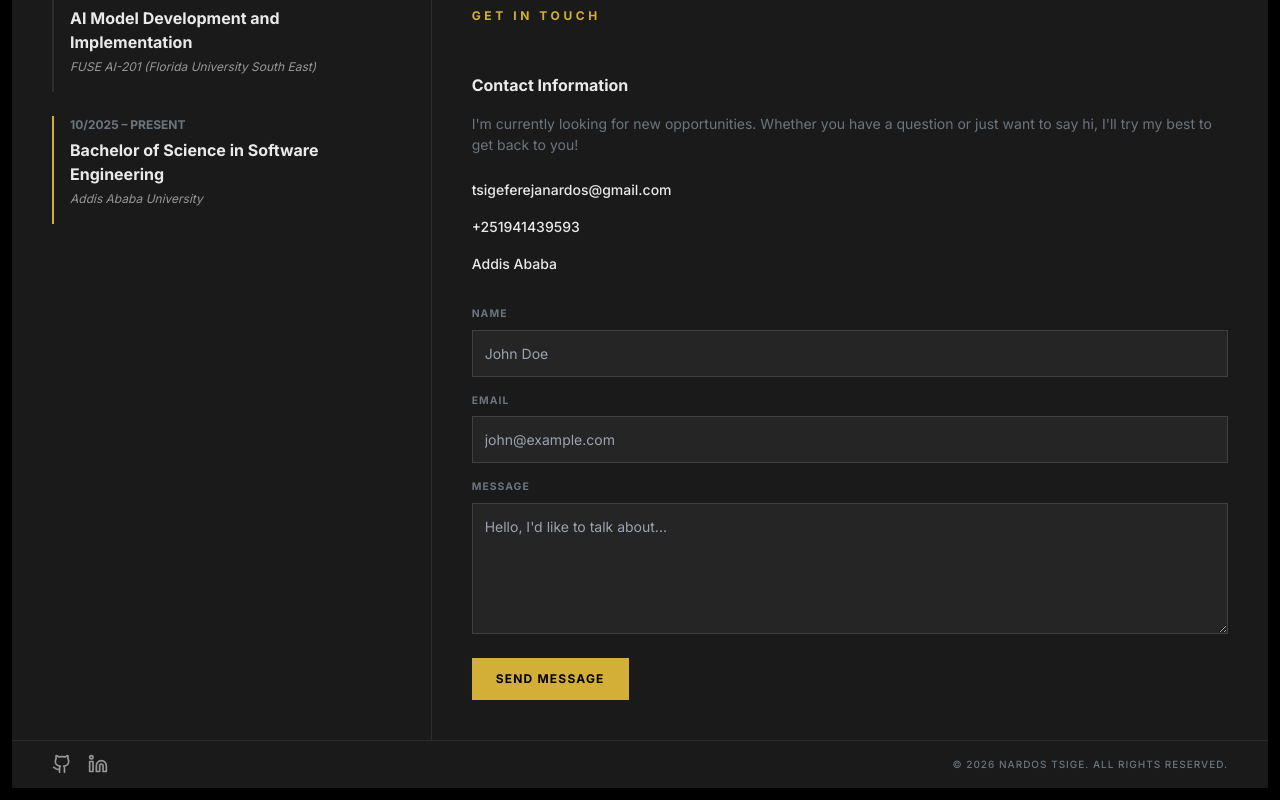
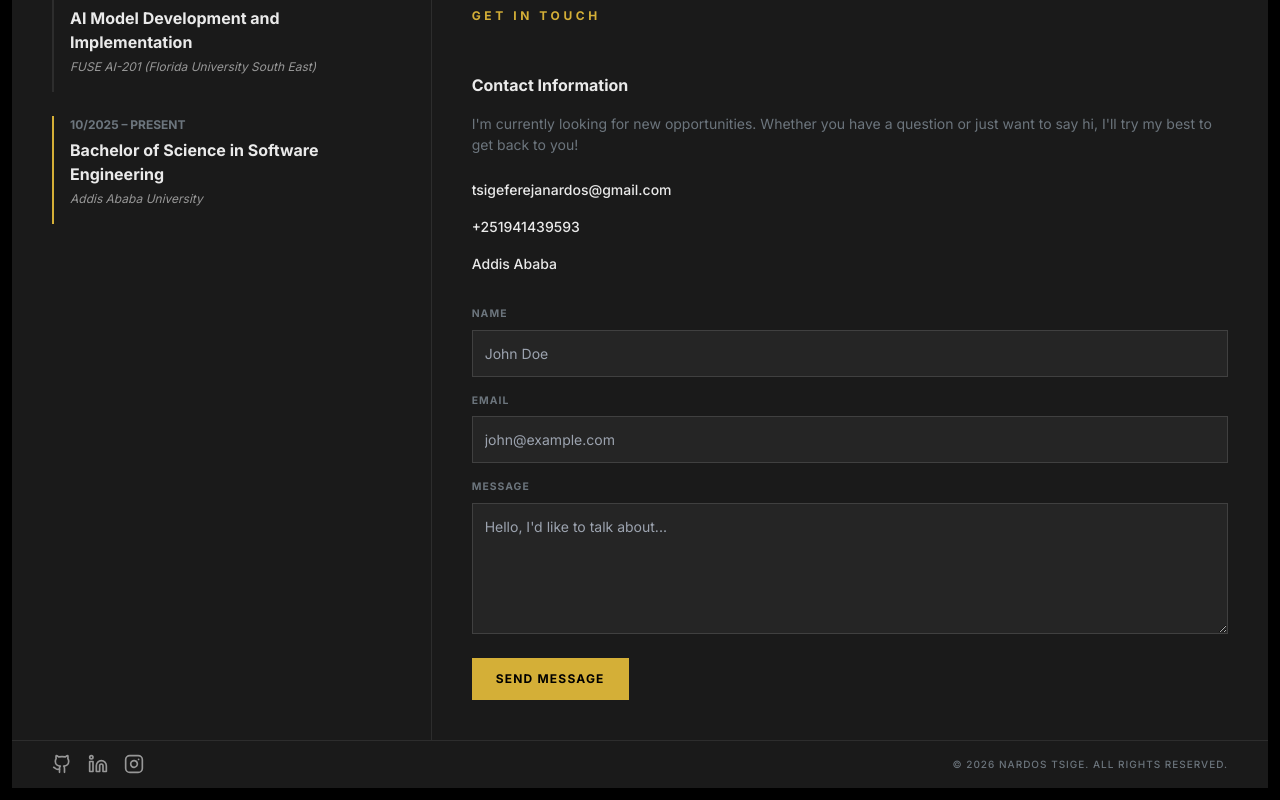
Before and after one commit to nardos-tsige/portfolio, a React (Vite) app: page / in a window 1280 px wide. Shown: the part 1887-2687 px from the top of the page. Built offline with nearby package versions, Linux system fonts and the light colour scheme.

Commit message:
Add Instagram icon to footer

```diff
--- a/src/components/Footer.jsx
+++ b/src/components/Footer.jsx
@@ -1,4 +1,4 @@
-import { Github, Linkedin } from 'lucide-react';
+import { Github, Linkedin, Instagram} from 'lucide-react';
 import styles from '../styles/Footer.module.css';
 import { contactData, heroData } from '../data.js';
 
@@ -21,6 +21,9 @@ export default function Footer() {
             <a href={contactData.linkedin} target="_blank" rel="noopener noreferrer" className={styles.socialIcon} aria-label="LinkedIn">
               <Linkedin size={20} />
             </a>
+            <a href={contactData.instagram} target="_blank" rel="noopener noreferrer" className={styles.socialIcon} aria-label="Instagram">
+              <Instagram size={20} />
+            </a>
           </div>
         </div>
 
--- a/src/data.js
+++ b/src/data.js
@@ -111,5 +111,6 @@ export const contactData = {
   phone: "+251941439593",
   location: "Addis Ababa",
   github: "https://github.com/nardos-tsige",
-  linkedin: "https://www.linkedin.com/in/nardos-tsige-b642093a3/"
+  linkedin: "https://www.linkedin.com/in/nardos-tsige-b642093a3/",
+  instagram: "https://www.instagram.com/itz_rory"
 };
```
